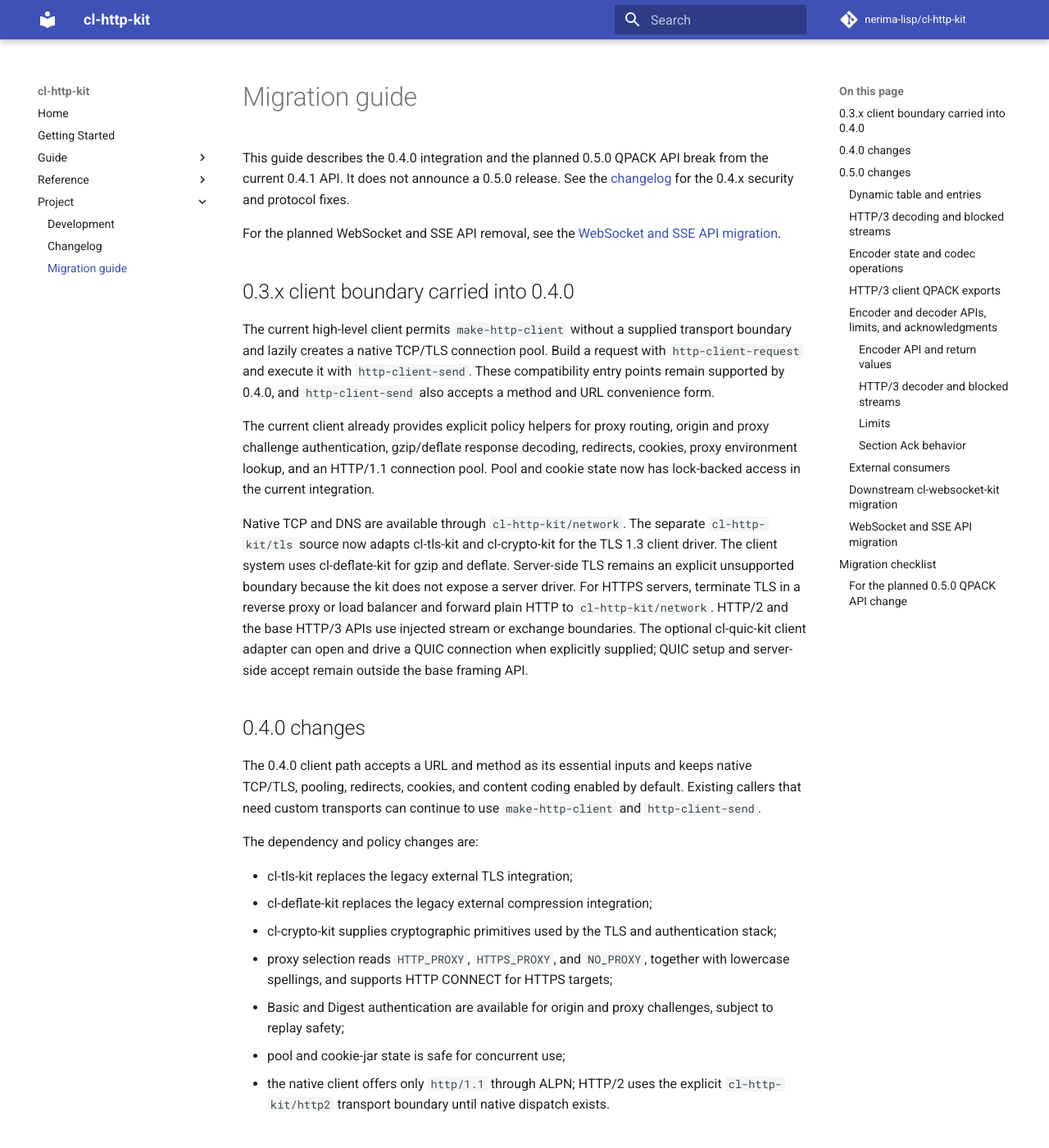
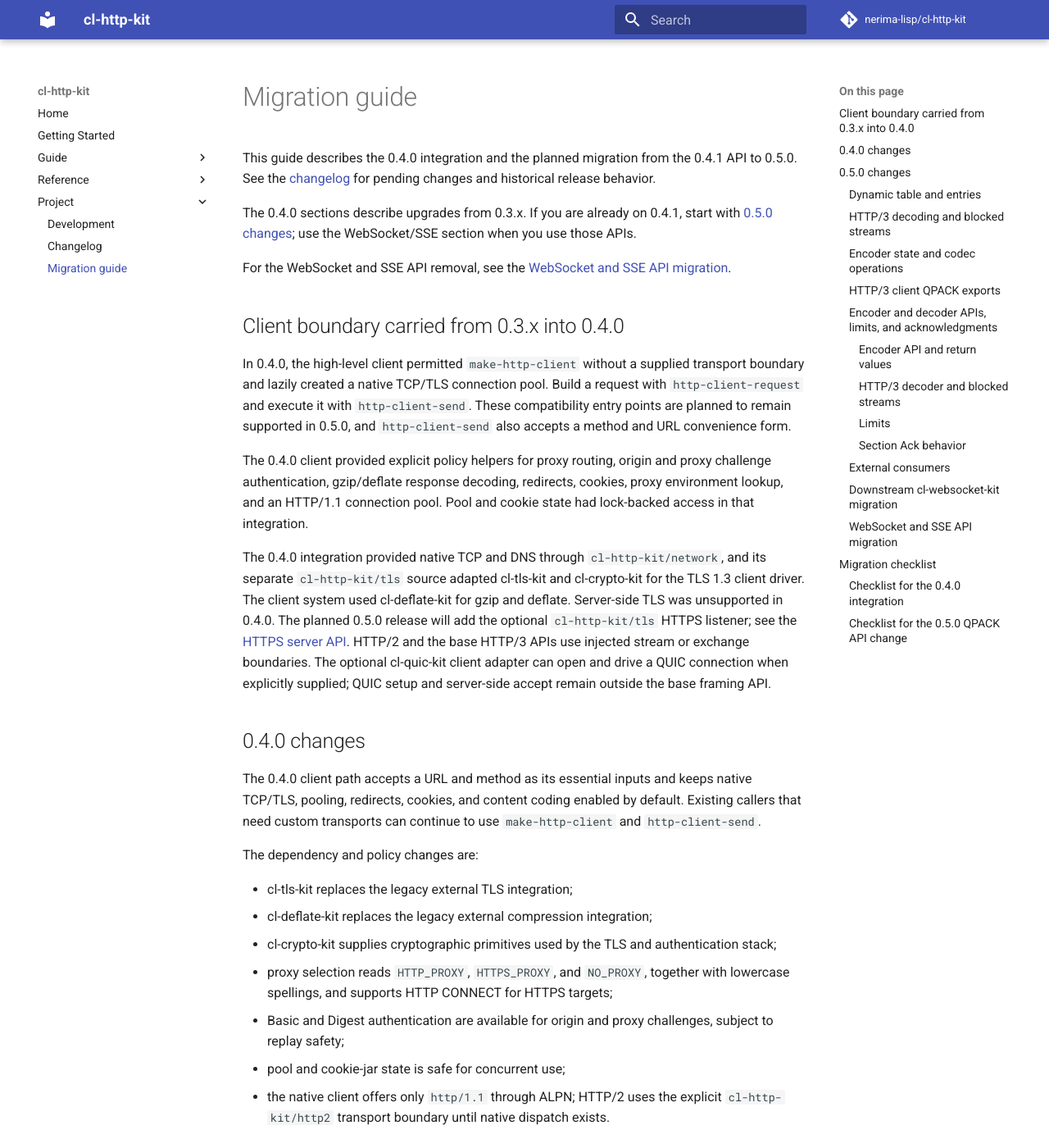
Before and after one commit to nerima-lisp/cl-http-kit, an MkDocs documentation site: the page built from docs/src/project/migration.md, in a window 1280 px wide and 1400 px high. Shown: the whole window at 82% size. Built offline with MkDocs 1.6.1 and Material for MkDocs 9.7.7, drawn with Linux system fonts in a browser that asks for light colours; comment, search, counter and statistics services are not loaded; some of the changed text lies outside the part shown.

Commit message:
test: remove external private package references (#22)
* chore: pin cl-tls-kit v0.5.1

* chore: pin cl-http-message-kit v2.0.1

* chore: pin cl-weave v1.5.0

* release: keep 0.5.0 changes pending

* test: use public cl-weave coverage callbacks

* test: replace HTTP/3 private package references

* test: replace TLS private package references

* docs: clarify 0.5.0 migration guidance

* fix: correct coverage callback form nesting

* build: pin cl-quic-kit v0.2.4

```diff
--- a/docs/src/project/migration.md
+++ b/docs/src/project/migration.md
@@ -1,31 +1,36 @@
 # Migration guide
 
-This guide describes the 0.4.0 integration and the planned 0.5.0 QPACK API
-break from the current 0.4.1 API. It does not announce a 0.5.0 release. See the
-[changelog](changelog.md) for the 0.4.x security and protocol fixes.
+This guide describes the 0.4.0 integration and the planned migration from the
+0.4.1 API to 0.5.0. See the [changelog](changelog.md) for pending changes and
+historical release behavior.
 
-For the planned WebSocket and SSE API removal, see the
+The 0.4.0 sections describe upgrades from 0.3.x. If you are already on 0.4.1,
+start with [0.5.0 changes](#0-5-0-changes); use the WebSocket/SSE section when
+you use those APIs.
+
+For the WebSocket and SSE API removal, see the
 [WebSocket and SSE API migration](#websocket-and-sse-api-migration).
 
-## 0.3.x client boundary carried into 0.4.0
+## Client boundary carried from 0.3.x into 0.4.0
 
-The current high-level client permits `make-http-client` without a supplied
-transport boundary and lazily creates a native TCP/TLS connection pool. Build a
+In 0.4.0, the high-level client permitted `make-http-client` without a supplied
+transport boundary and lazily created a native TCP/TLS connection pool. Build a
 request with `http-client-request` and execute it with `http-client-send`.
-These compatibility entry points remain supported by 0.4.0, and
+These compatibility entry points are planned to remain supported in 0.5.0, and
 `http-client-send` also accepts a method and URL convenience form.
 
-The current client already provides explicit policy helpers for proxy routing,
+The 0.4.0 client provided explicit policy helpers for proxy routing,
 origin and proxy challenge authentication, gzip/deflate response decoding,
 redirects, cookies, proxy environment lookup, and an HTTP/1.1 connection pool.
-Pool and cookie state now has lock-backed access in the current integration.
+Pool and cookie state had lock-backed access in that integration.
 
-Native TCP and DNS are available through `cl-http-kit/network`. The separate
-`cl-http-kit/tls` source now adapts cl-tls-kit and cl-crypto-kit for the TLS 1.3
-client driver. The client system uses cl-deflate-kit for gzip and deflate.
-Server-side TLS remains an explicit unsupported boundary because the kit does
-not expose a server driver. For HTTPS servers, terminate TLS in a reverse
-proxy or load balancer and forward plain HTTP to `cl-http-kit/network`.
+The 0.4.0 integration provided native TCP and DNS through
+`cl-http-kit/network`, and its separate `cl-http-kit/tls` source adapted
+cl-tls-kit and cl-crypto-kit for the TLS 1.3 client driver. The client system
+used cl-deflate-kit for gzip and deflate. Server-side TLS was unsupported in
+0.4.0. The planned 0.5.0 release will add the optional `cl-http-kit/tls`
+HTTPS listener; see the
+[HTTPS server API](../reference/api.md#https-server).
 HTTP/2 and the base HTTP/3 APIs use injected stream or exchange boundaries.
 The optional cl-quic-kit client adapter can open and drive a QUIC connection
 when explicitly supplied; QUIC setup and server-side accept remain outside the
@@ -54,15 +59,19 @@ The dependency and policy changes are:
 
 ## 0.5.0 changes
 
-The planned 0.5.0 migration removes the local QPACK implementation from
+The planned 0.5.0 release will remove the local QPACK implementation from
 `http-kit/http3`. The mapping below covers all 57 QPACK migration-table entries:
-it names their replacement APIs, identifies the exports that will be removed,
-and marks the HTTP/3 transport operations that will remain. The target
-`cl-http-message-kit` revision is `874662c25187403604497c26723c309a9005d6d6`.
+it names their replacement APIs and exports slated for removal in 0.5.0, and
+marks the HTTP/3 transport operations that remain. The separate HTTP/3 client
+QPACK table below lists six additional entries, outside those 57. The
+target is `cl-http-message-kit` v2.0.1 at revision
+`1bc39c8659ec282496366d24fab6e5c21096caa2`.
 It includes the Section Ack callback, transactional encoder API, and the
 `qpack-context-set-max-table-capacity` operation described below. It also
-rejects a Section Ack when no field section is outstanding. This planned change
+rejects a Section Ack when no field section is outstanding. This change
 breaks the 0.4.1 API. cl-http-kit will not provide compatibility adapters.
+The replacement QPACK functions are exported by the `http-message-kit`
+package; qualify them as `http-message-kit:` in Lisp.
 
 Paths in this section are repository-relative. Unqualified `http3/`, `t/`, and
 `docs/` paths refer to cl-http-kit; paths under `src/` in the external-consumer
@@ -104,9 +113,9 @@ delegates to the same operation. The setter accepts values from zero through
 before mutation. A changed maximum preserves current capacity and advances the
 context revision, so a prepared encoding transaction based on the old revision
 cannot commit. Use this operation when peer SETTINGS change the outbound
-encoder's maximum table capacity. The old transport initializes that maximum
-to zero and updates it after peer SETTINGS arrive; ordinary requests can
-encode HEADERS before SETTINGS arrive (`http3/transport.lisp` lines 262–266,
+encoder's maximum table capacity. The cl-http-kit HTTP/3 client initializes
+that maximum to zero and updates it after peer SETTINGS arrive; ordinary
+requests can encode HEADERS before SETTINGS arrive (`http3/transport.lisp` lines 262–266,
 685–701, 1623–1699).
 
 ### Dynamic table and entries
@@ -272,10 +281,13 @@ callback as `http3-client-serialize` and invokes it through
 `serve-http3-request-stream`. These callbacks define the transport's lock
 boundary; the QPACK code does not create a lock. Use the same lock while
 decoding the peer's encoder stream and taking ready tokens.
-`qpack-resume-blocked-stream` uses the callback saved in its token. Cancellation returns `released-p` as true when it
-removed local blocked or latest-token state for that stream, and false when no
-such state existed. It returns cancellation instruction octets either way; send
-those octets on the decoder stream even when `released-p` is false.
+`qpack-resume-blocked-stream` uses the callback saved in its token.
+`qpack-take-ready-streams` removes ready tokens from the blocked set but the
+adapter retains each token for its stream until it is resumed or cancelled.
+Cancellation returns `released-p` as true when it removes a blocked or retained
+token for that stream, and false when neither exists. It returns cancellation
+instruction octets either way; send those octets on the decoder stream even
+when `released-p` is false.
 
 Tokens do not expose stream IDs, so retain each original stream ID alongside
 its token if the caller needs to associate it with a transport stream. Pass
@@ -285,7 +297,10 @@ that retained ID to cancellation.
 
 For `qpack-decode-http3-field-section`, omitted `:max-header-bytes` and
 `:max-fields` default to 65536 and 256; passing `nil` explicitly for either
-keyword is rejected. Keep passing both limits to the HTTP/3 decoder.
+keyword is rejected. Pass existing custom header-byte and field-count limits as
+`:max-header-bytes` and `:max-fields`; omit them to use the defaults. Set
+`:max-blocked-streams` when creating the adapter to preserve an existing blocked
+stream limit.
 The raw `qpack-decode-header-block` accepts the same keywords but uses its
 context/default limits when either keyword is omitted or explicitly `nil`.
 `:max-header-bytes` limits the decoded
@@ -382,8 +397,8 @@ no references to any of the 57 exports.
 
 ### Downstream cl-websocket-kit migration
 
-The downstream cl-websocket-kit migration follows its update to cl-http-kit
-0.5.0. It is separate from this cl-http-kit migration:
+The downstream cl-websocket-kit migration is separate from this cl-http-kit
+migration. Prepare it against the cl-http-kit 0.5.0 pin:
 
 1. Replace the 10 old QPACK exports at the call sites in the table above.
    Use `make-qpack-context` and context operations for encoder state, and the
@@ -392,12 +407,13 @@ The downstream cl-websocket-kit migration follows its update to cl-http-kit
    decode values, and opaque blocked-stream tokens described above. Do not
    inspect or construct the removed table and state objects.
 3. Run the cl-websocket-kit test suite and require its GitHub PR checks to pass
-   against the 0.5.0 pin before landing the dependency update.
+   against the 0.5.0 pin before landing its dependency update.
 
 ### WebSocket and SSE API migration
 
 The 0.4.1 release includes the `http-kit/websocket` package and SSE exports
-from `http-kit/client`. The planned 0.5.0 release removes them. When upgrading,
+from `http-kit/client`. The planned 0.5.0 release will remove them. When
+upgrading,
 add the relevant kit to your application's dependencies: use `cl-websocket-kit`
 for `websocket-kit` and `cl-sse-kit` for `sse-kit`. Neither kit is a dependency
 of `cl-http-kit`. The replacement names below were verified against the
@@ -464,7 +480,9 @@ which is specific to permessage-deflate.
 
 ## Migration checklist
 
-This checklist covers the 0.4.0 integration described above.
+### Checklist for the 0.4.0 integration
+
+Use this checklist only when upgrading from 0.3.x to 0.4.0.
 
 1. Keep a custom `transport-function` compatible with
    `(request &key timeout deadline max-header-bytes max-fields max-body-bytes
@@ -485,7 +503,7 @@ This checklist covers the 0.4.0 integration described above.
 4. Treat 0.4.0 as a compatibility review point for redirects, authentication
    replay, proxy environment precedence, and HTTP/2 selection.
 
-### For the planned 0.5.0 QPACK API change
+### Checklist for the 0.5.0 QPACK API change
 
 When upgrading to 0.5.0, replace each old QPACK export using the mapping above.
 Configure the outbound encoder context from the peer's
@@ -494,7 +512,7 @@ values limit the dynamic table and blocked streams used in field sections sent
 to that peer. Configure the inbound decoder context and its HTTP/3 adapter from
 the locally advertised settings; those values limit dynamic references and
 blocked sections accepted from the peer. Start table capacity at zero and pass
-`:huffman nil` where needed to preserve the current defaults.
+`:huffman nil` where needed to preserve cl-http-kit 0.4.x's Huffman-off default.
 
 For every state-changing encoder write, prepare the instruction or field section,
 write its octets while holding the connection QPACK lock. On success, commit.
```
Also changed, not shown: other parts of docs/src/project/migration.md (+1 -1 lines), docs/src/project/changelog.md (+14 -8 lines), README.md, 12 other files.
